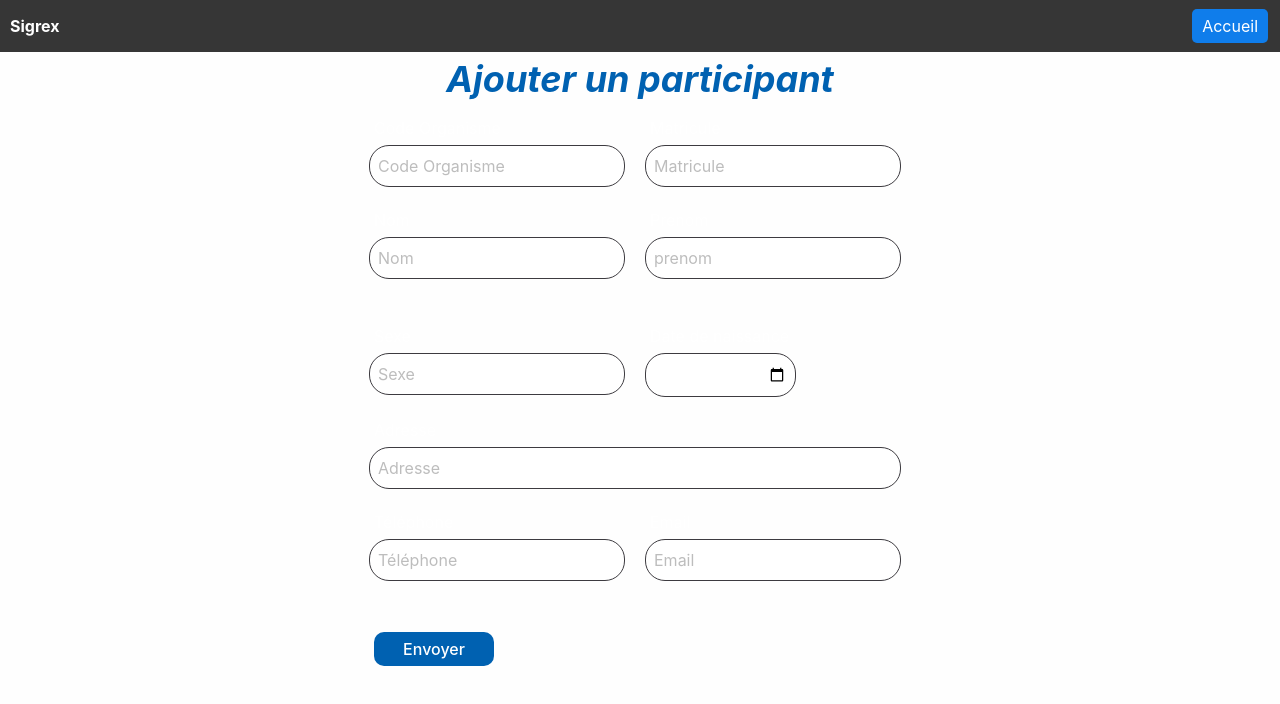
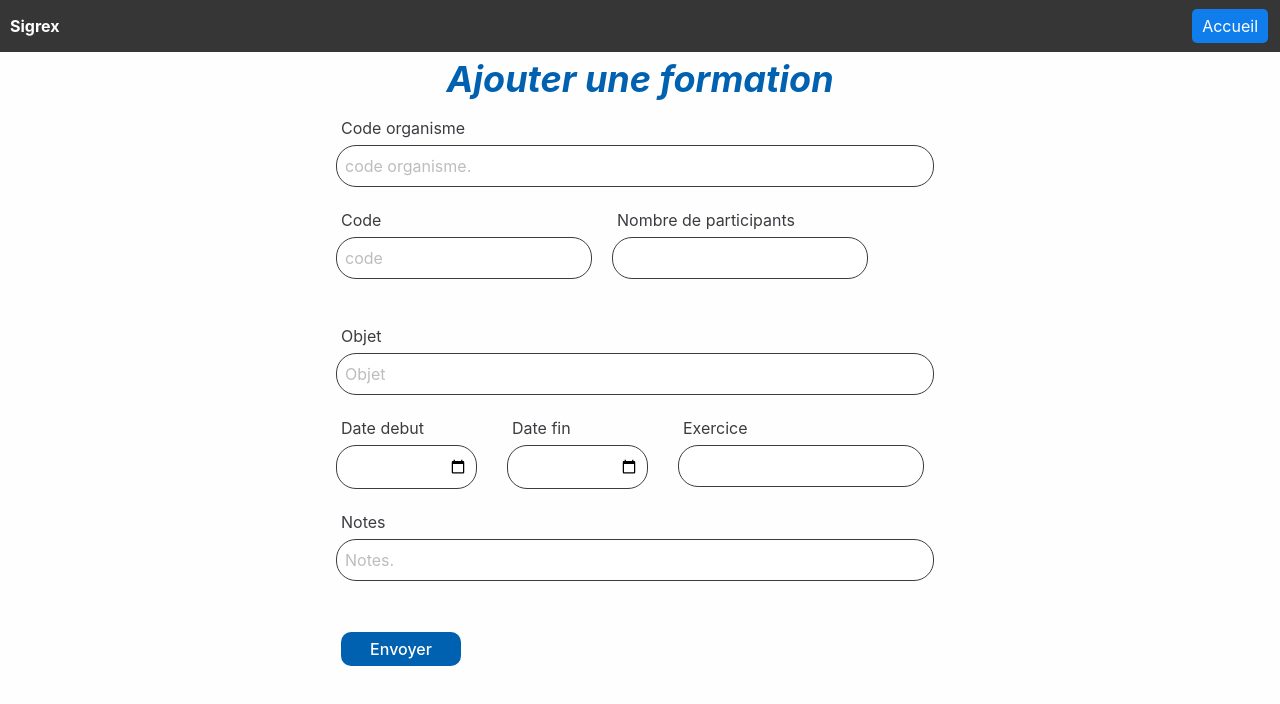
Before and after one commit to Oona189/hackathon, a React (Vite) app in the folder frontend/: page / in a window 1280 px wide. Shown: the top 704 px of the page. Built offline with nearby package versions, Linux system fonts and the light colour scheme.

Commit message:
retouches style

```diff
--- a/frontend/src/App.jsx
+++ b/frontend/src/App.jsx
@@ -1,6 +1,6 @@
 import React from "react";
 import Navbar from "./Navbar/Navbar.jsx";
-import Ajout_Participant from "./Pages/Ajoutparticipant/Ajout_Participant.jsx";
+import Ajout_Formation from "./Pages/Ajoutformation/Ajout_Formation.jsx";
 
 
 function App() {
@@ -8,7 +8,8 @@ function App() {
 
     <>
       <Navbar />
-      <Ajout_Participant/></>
+      <Ajout_Formation/>
+      </>
 
   );
 } export default App
--- a/frontend/src/Pages/AjoutPartenaire/Ajout_partenaire.jsx
+++ b/frontend/src/Pages/AjoutPartenaire/Ajout_partenaire.jsx
@@ -284,7 +284,7 @@ function Ajout_partenaire() {
           <div className='row_field'>
         <div className='field'>
           <label className='label'>Adresse</label>
-          <input className='input' placeholder='Sigle' type='text' value={adresse} required onChange={(event) => setAdresse(event.target.value)} />
+          <input className='input' placeholder='Adresse' type='text' value={adresse} required onChange={(event) => setAdresse(event.target.value)} />
         </div>
         <div className='field'>
           <label className='label'>Pays</label>
--- a/frontend/src/Pages/Ajoutformation/MyForm.jsx
+++ b/frontend/src/Pages/Ajoutformation/MyForm.jsx
@@ -47,7 +47,7 @@ const MyForm = () => {
       className="form"
     >
      <div>
-     <div style={{ marginLeft: "10px" }}>Code organisme</div>
+     <div style={{ marginLeft: "10px" ,color:"#3D3B40"}}>Code organisme</div>
      <input
         type="text"
         value={code_organisme}
@@ -66,7 +66,7 @@ const MyForm = () => {
 
       <div style={{ display: "flex", flexDirection: "row" }}>
         <div>
-          <div style={{ marginLeft: "10px" }}>Code</div>
+          <div style={{ marginLeft: "10px" ,color:"#3D3B40"}}>Code</div>
           <input
             type="text"
             value={code}
@@ -83,7 +83,7 @@ const MyForm = () => {
         </div>
 
         <div>
-          <div style={{ marginLeft: "10px" }}>Nombre de participants</div>
+          <div style={{ marginLeft: "10px",color:"#3D3B40" }}>Nombre de participants</div>
           <input
             type="number"
             value={nbthemes}
@@ -101,7 +101,7 @@ const MyForm = () => {
       </div>
 
 <div>
-<div style={{ marginLeft: "10px" }}>Objet</div>
+<div style={{ marginLeft: "10px",color:"#3D3B40" }}>Objet</div>
 <input
         type="text"
         value={objet}
@@ -119,7 +119,7 @@ const MyForm = () => {
 
       <div style={{ display: "flex", flexDirection: "row" }}>
         <div>
-          <div style={{ marginLeft: "10px" }}>Date debut</div>
+          <div style={{ marginLeft: "10px" ,color:"#3D3B40"}}>Date debut</div>
           <input
             type="date"
             value={datedebut}
@@ -136,7 +136,7 @@ const MyForm = () => {
         </div>
 
         <div>
-          <div style={{ marginLeft: "10px" }}>Date fin</div>
+          <div style={{ marginLeft: "10px",color:"#3D3B40" }}>Date fin</div>
           <input
             type="date"
             value={datefin}
@@ -153,7 +153,7 @@ const MyForm = () => {
         </div>
 
         <div>
-          <div style={{ marginLeft: "10px" }}>Exercice</div>
+          <div style={{ marginLeft: "10px" ,color:"#3D3B40"}}>Exercice</div>
           <input
             type="number"
             value={duree}
@@ -170,7 +170,7 @@ const MyForm = () => {
         </div>
       </div>
       <div>
-     <div style={{ marginLeft: "10px" }}>Notes</div>
+     <div style={{ marginLeft: "10px" ,color:"#3D3B40"}}>Notes</div>
      <input
         type="text"
         value={notes}
--- a/frontend/src/Pages/Ajoutparticipant/Formparticipant.jsx
+++ b/frontend/src/Pages/Ajoutparticipant/Formparticipant.jsx
@@ -59,7 +59,7 @@ const Formparticipant = () => {
 
       <div style={{ display: "flex", flexDirection: "row" }}>
         <div>
-          <div style={{ marginLeft: "10px" }}>Code Organisme</div>
+          <div style={{ marginLeft: "10px" ,color:"#3D3B40"}}>Code Organisme</div>
           <input
             type="text"
             value={code_organisme}
@@ -80,7 +80,7 @@ const Formparticipant = () => {
 
 
 
-          <div style={{ marginLeft: "10px" }}>Matricule</div>
+          <div style={{ marginLeft: "10px" ,color:"#3D3B40"}}>Matricule</div>
           <input
             type="text"
             value={id}
@@ -101,7 +101,7 @@ const Formparticipant = () => {
 
       <div style={{ display: "flex", flexDirection: "row" }}>
         <div>
-          <div style={{ marginLeft: "10px" }}>Nom</div>
+          <div style={{ marginLeft: "10px",color:"#3D3B40" }}>Nom</div>
           <input
             type="text"
             value={nom}
@@ -122,7 +122,7 @@ const Formparticipant = () => {
 
 
 
-          <div style={{ marginLeft: "10px" }}>Prenom</div>
+          <div style={{ marginLeft: "10px" ,color:"#3D3B40"}}>Prenom</div>
           <input
             type="text"
             value={prenom}
@@ -141,7 +141,7 @@ const Formparticipant = () => {
 
       <div style={{ display: "flex", flexDirection: "row" }}>
         <div>
-          <div style={{ marginLeft: "10px" }}>Sexe</div>
+          <div style={{ marginLeft: "10px" ,color:"#3D3B40"}}>Sexe</div>
           <input
             type="text"
             value={sexe}
@@ -162,7 +162,7 @@ const Formparticipant = () => {
 
 
 
-          <div style={{ marginLeft: "10px" }}>Date de naissance</div>
+          <div style={{ marginLeft: "10px" ,color:"#3D3B40"}}>Date de naissance</div>
           <input
             type="date"
             value={dateNaissance}
@@ -180,7 +180,7 @@ const Formparticipant = () => {
       </div>
 
       <div>
-          <div style={{ marginLeft: "10px" }}>Adresse</div>
+          <div style={{ marginLeft: "10px" ,color:"#3D3B40"}}>Adresse</div>
           <input
             type="text"
             value={adresse}
@@ -198,7 +198,7 @@ const Formparticipant = () => {
 
       <div style={{ display: "flex", flexDirection: "row" }}>
         <div>
-          <div style={{ marginLeft: "10px" }}>Téléphone</div>
+          <div style={{ marginLeft: "10px",color:"#3D3B40" }}>Téléphone</div>
           <input
             type="text"
             value={tel}
@@ -219,7 +219,7 @@ const Formparticipant = () => {
 
 
 
-          <div style={{ marginLeft: "10px" }}>Email</div>
+          <div style={{ marginLeft: "10px",color:"#3D3B40" }}>Email</div>
           <input
             type="text"
             value={mail}
```
